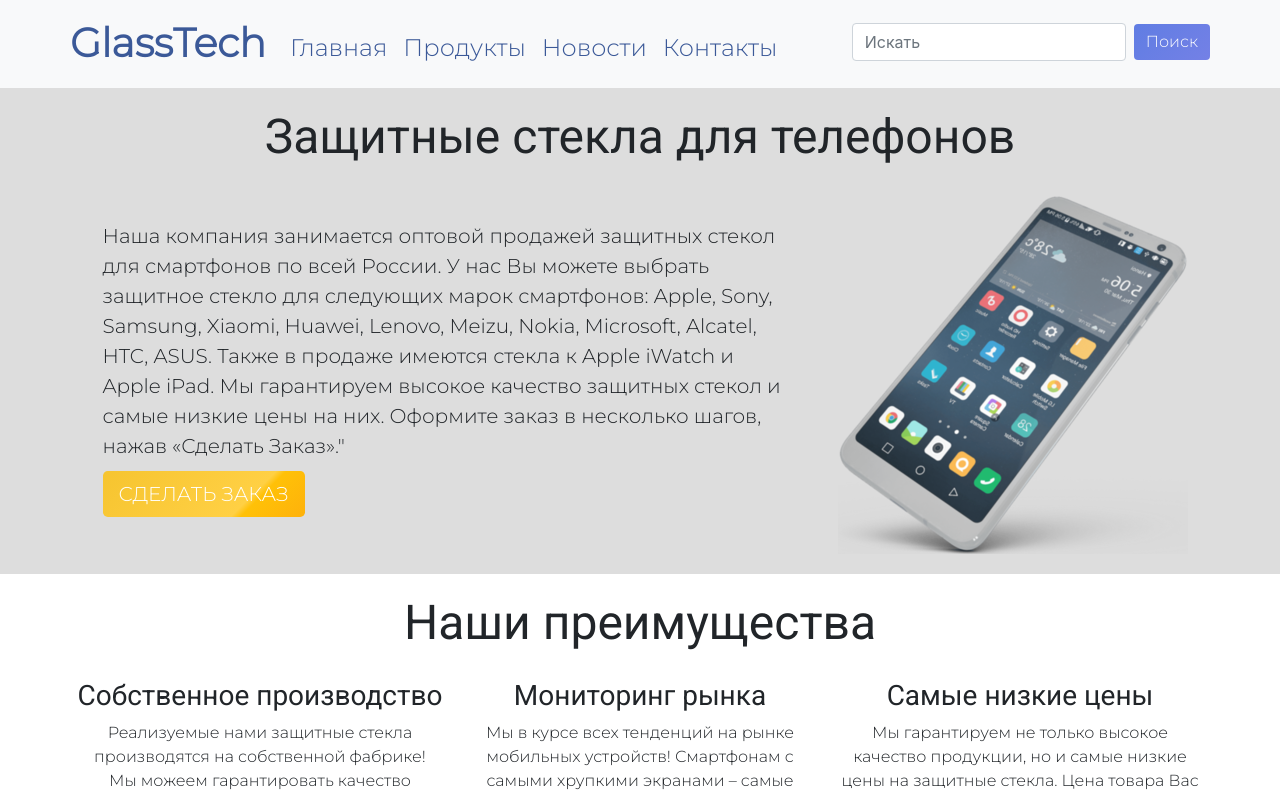
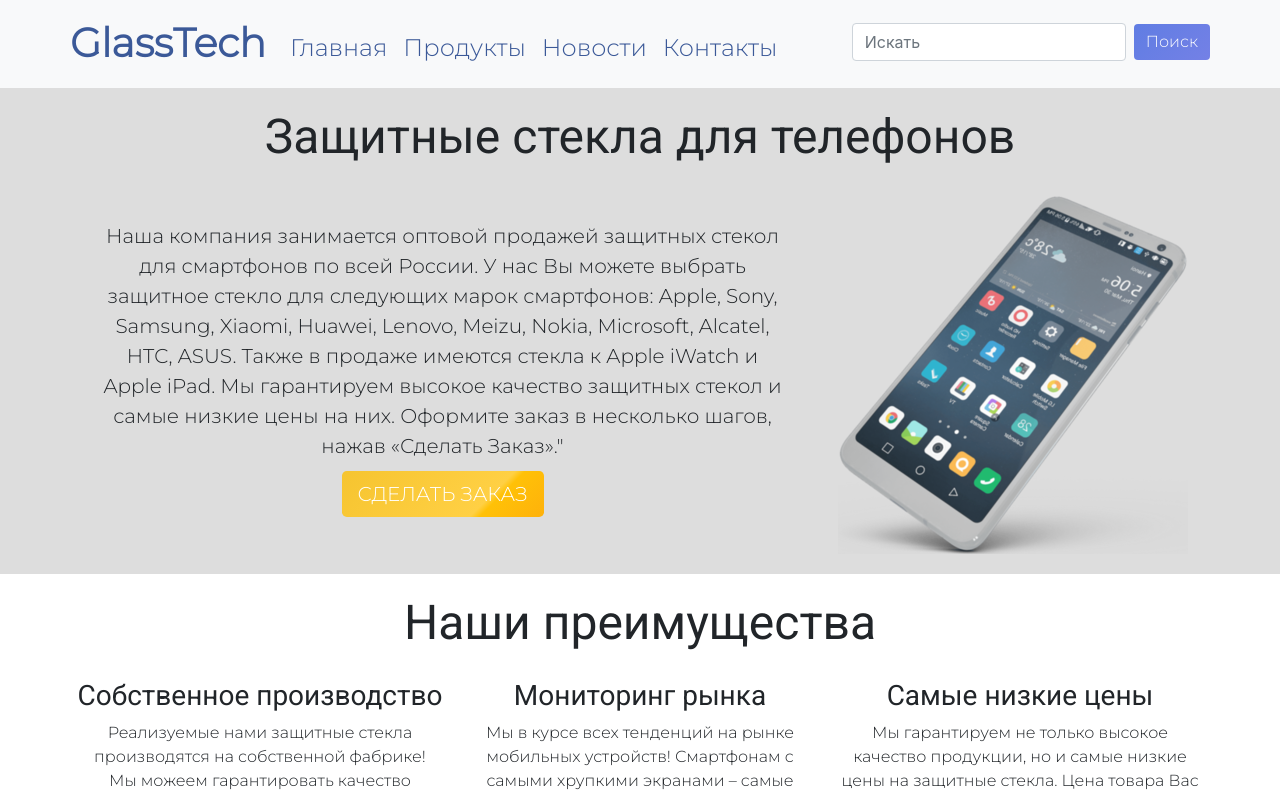
Before and after one commit to Kmiyh/glasstech, a Vue app: page / in a window 1280 px wide. Shown: the top 796 px of the page. Built offline with nearby package versions, Linux system fonts and the light colour scheme.

Commit message:
add hovers

```diff
--- a/src/components/Footer.vue
+++ b/src/components/Footer.vue
@@ -36,6 +36,9 @@ export default {
   padding-top: 20px !important;
   text-align: center;
 }
+i:hover {
+  color: #f1890b;
+}
 .container {
   min-height: 40px;
 }
--- a/src/components/Header.vue
+++ b/src/components/Header.vue
@@ -83,6 +83,9 @@ a {
   padding-bottom: 0px !important;
   font-size: 24px;
   font-family: "Montserrat", sans-serif;
+}
+a:hover {
+  color: #f1890b !important;
 }
 li {
   padding-bottom: 0px;
--- a/src/components/Main.vue
+++ b/src/components/Main.vue
@@ -229,7 +229,8 @@ p {
 #info {
   padding-top: 10px;
   padding-left: 10px;
-  text-align: left;
+  padding-right: 10px;
+  text-align: center;
   max-width: 700px;
   font-size: 20px;
   font-family: "Montserrat", sans-serif;
```
